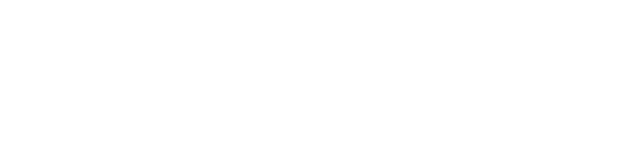
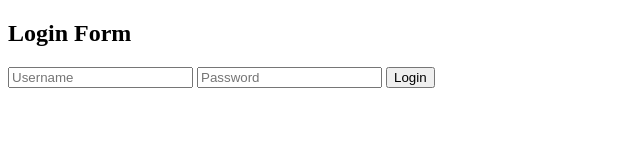
Before and after one commit to CletsyMedia/group1_project, a plain HTML site: page index.html in a window 1280 px wide. Shown: the whole page, without its empty margins (0-640 px from the left). Drawn offline with Linux system fonts and the light colour scheme.

Commit message:
updatede html

```diff
--- a/index.html
+++ b/index.html
@@ -9,6 +9,14 @@
 </head>
 
 <body>
+  <div class="login-container">
+    <h2>Login Form</h2>
+    <form class="login-form">
+      <input type="text" name="username" placeholder="Username">
+      <input type="password" name="password" placeholder="Password">
+      <input type="submit" value="Login">
+    </form>
+  </div>
 
 </body>
 
```
